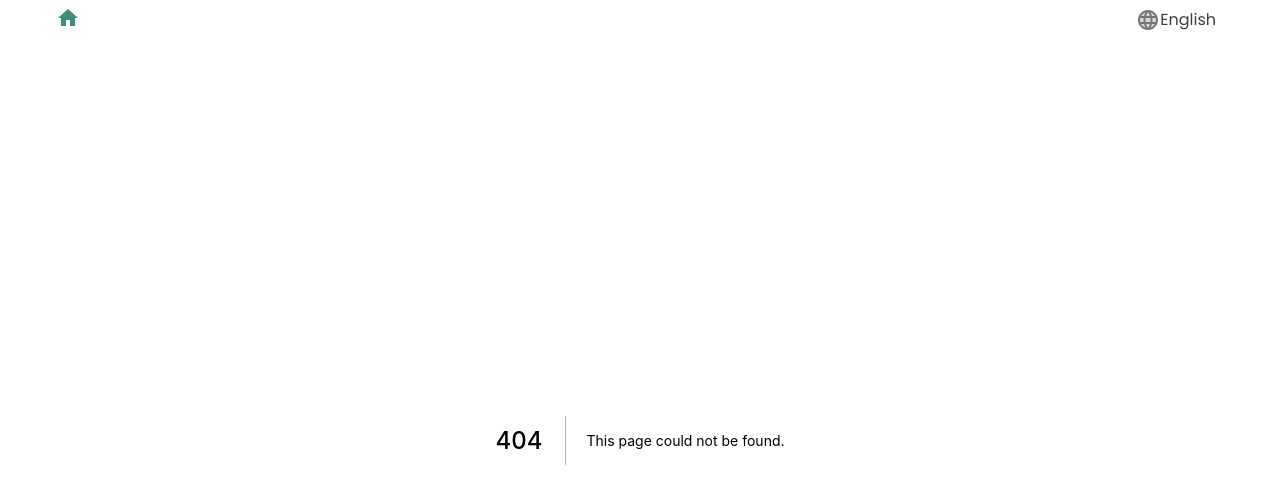
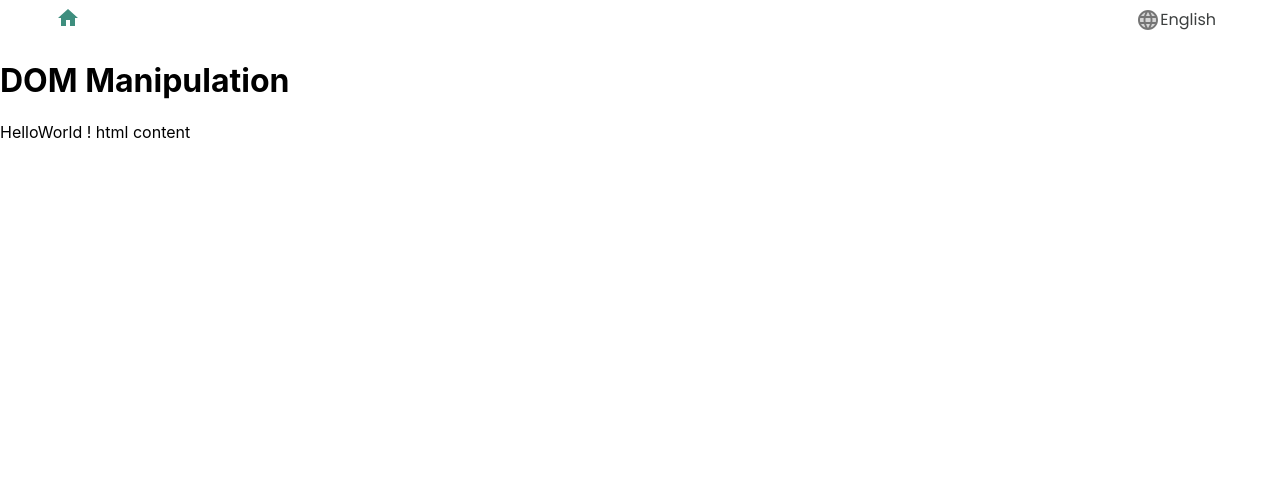
Before and after one commit to Foysal0076/javascript-nextjs-practice, a Next.js app: page /dom-manipulation in a window 1280 px wide. Before the commit this address had no page. Shown: the top 488 px of the page. Built offline with nearby package versions, Linux system fonts and the light colour scheme; a web font is replaced by a local one.

Commit message:
DOM manipulation

```diff
--- a/src/pages/_app.tsx
+++ b/src/pages/_app.tsx
@@ -45,7 +45,6 @@ function MyApp({ Component, pageProps }: AppProps) {
   const currentLanguage = languages.find((l) => l.code === currentLanguageCode)
   const { t } = useTranslation()
   useEffect(() => {
-    console.log('Setting page stuff')
     document.body.dir = currentLanguage?.dir || 'ltr'
     document.title = t('app_title')
   }, [currentLanguage, t])
--- /dev/null
+++ b/src/pages/dom-manipulation.tsx
@@ -0,0 +1,50 @@
+// @ts-nocheck
+import { useEffect } from 'react'
+
+const DomManipulation = () => {
+  useEffect(() => {
+    if (typeof window !== 'undefined') {
+      // const body = document.body
+      // const div = document.createElement('div')
+      // const h1 = document.createElement('h1')
+      // h1.textContent = 'Hello World'
+      // div.appendChild(h1)
+      // body.append(div)
+
+      const element = document.getElementsByClassName('dom-manipulation')
+      const h2 = document.createElement('h2')
+      const span1 = document.createElement('span')
+      const span2 = document.createElement('span')
+      const html =
+        '<span>Hello</span><span>World</span> <span>! html content</span>'
+      span1.textContent = 'Hello'
+      span2.textContent = 'World'
+      h2.appendChild(span1)
+      h2.appendChild(span2)
+      // element.item.bind(element!)(0).appendChild(h2)
+
+      const div = document.createElement('div')
+      div.innerHTML = html
+      element.item.bind(element!)(0)?.appendChild(div)
+
+      const title = document.querySelector('title')
+      if (!title) return
+      title.style.color = '#3e8e7e'
+      title?.setAttribute('id', '#title')
+      console.log(title?.getAttribute('id'))
+
+      // Custom data attribute is accessed via .dataset
+      console.log(title?.dataset)
+    }
+  }, [])
+
+  return (
+    <div className='dom-manipulation'>
+      <h1 className='title' data-test='This is a custom data attribute'>
+        DOM Manipulation
+      </h1>
+    </div>
+  )
+}
+
+export default DomManipulation
```
